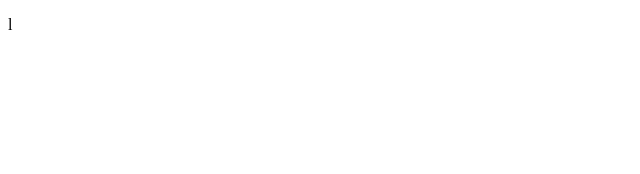
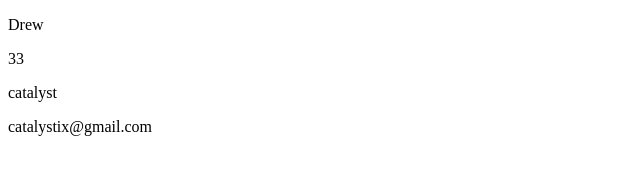
Before and after one commit to Catalystix/Team-Generator, a website: page index.html in a window 1280 px wide. Shown: the whole page, without its empty margins (0-640 px from the left). Drawn offline with Linux system fonts and the light colour scheme.

```diff
--- a/index.html
+++ b/index.html
@@ -10,16 +10,16 @@
     <body>
 
     <p>
-
+    Drew
     </p>
     <p>
-
+    33
     </p>
     <p>
-
+    catalyst
     </p>
     <p>
-    l
+    catalystix@gmail.com
     </p>
 
 
```
Also changed, not shown: README.md (added).
